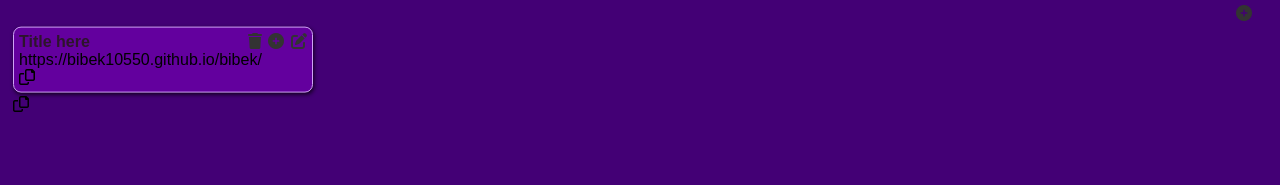
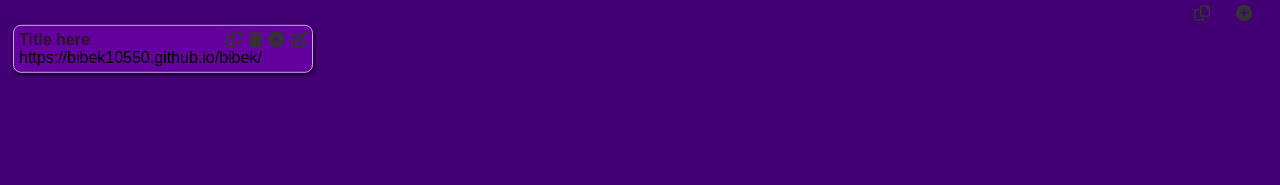
Before and after one commit to bibekchandsah/linksaver, a plain HTML site: page index.html in a window 1280 px wide. Drawn offline with Linux system fonts and the light colour scheme.

Commit message:
added copy button
added copy button to copy the url

```diff
--- a/styles.css
+++ b/styles.css
@@ -14,7 +14,6 @@
   background-color: #7a00b8;
 }
 
-
 body {
   width: 300px;
   min-height: 150px;
@@ -30,9 +29,9 @@ body {
   position: relative;
   border-radius: 8px;
   background-color: #63009e;
-  box-shadow: 1px 2px 4px 0px rgba(0,0,0,0.75);
-  -webkit-box-shadow: 1px 2px 4px 0px rgba(0,0,0,0.75);
-  -moz-box-shadow: 1px 2px 4px 0px rgba(0,0,0,0.75);
+  box-shadow: 1px 2px 4px 0px rgba(0, 0, 0, 0.75);
+  -webkit-box-shadow: 1px 2px 4px 0px rgba(0, 0, 0, 0.75);
+  -moz-box-shadow: 1px 2px 4px 0px rgba(0, 0, 0, 0.75);
   animation: to-top 1s forwards;
 }
 
@@ -64,6 +63,7 @@ body {
   background-color: #9300de;
   border: 1px solid #F2CC8C;
 }
+
 .edit-heading {
   width: 200px;
   border-radius: 4px;
@@ -102,7 +102,12 @@ body {
 }
 
 .open:hover {
+  scale: 1.03;
   color: green;
+}
+
+.link-item:hover .open {
+  scale: 1.03;
 }
 
 .edit {
@@ -122,6 +127,19 @@ body {
   color: greenyellow;
 }
 
+.copy {
+  color: #333;
+  right: 65px;
+  top: 5px;
+  position: absolute;
+  cursor: pointer;
+}
+
+.copy:hover {
+  color: #4800ff;
+  /* font-weight: bolder; */
+}
+
 .edit,
 .check {
   display: none;
@@ -129,7 +147,10 @@ body {
 }
 
 .link-item.editing .edit,
-.link-item.editing .delete {
+.link-item.editing .delete
+
+/* .link-item.editing .copy */
+  {
   display: none;
 }
 
```
Lines whose indentation alone changed are shown as unchanged.
